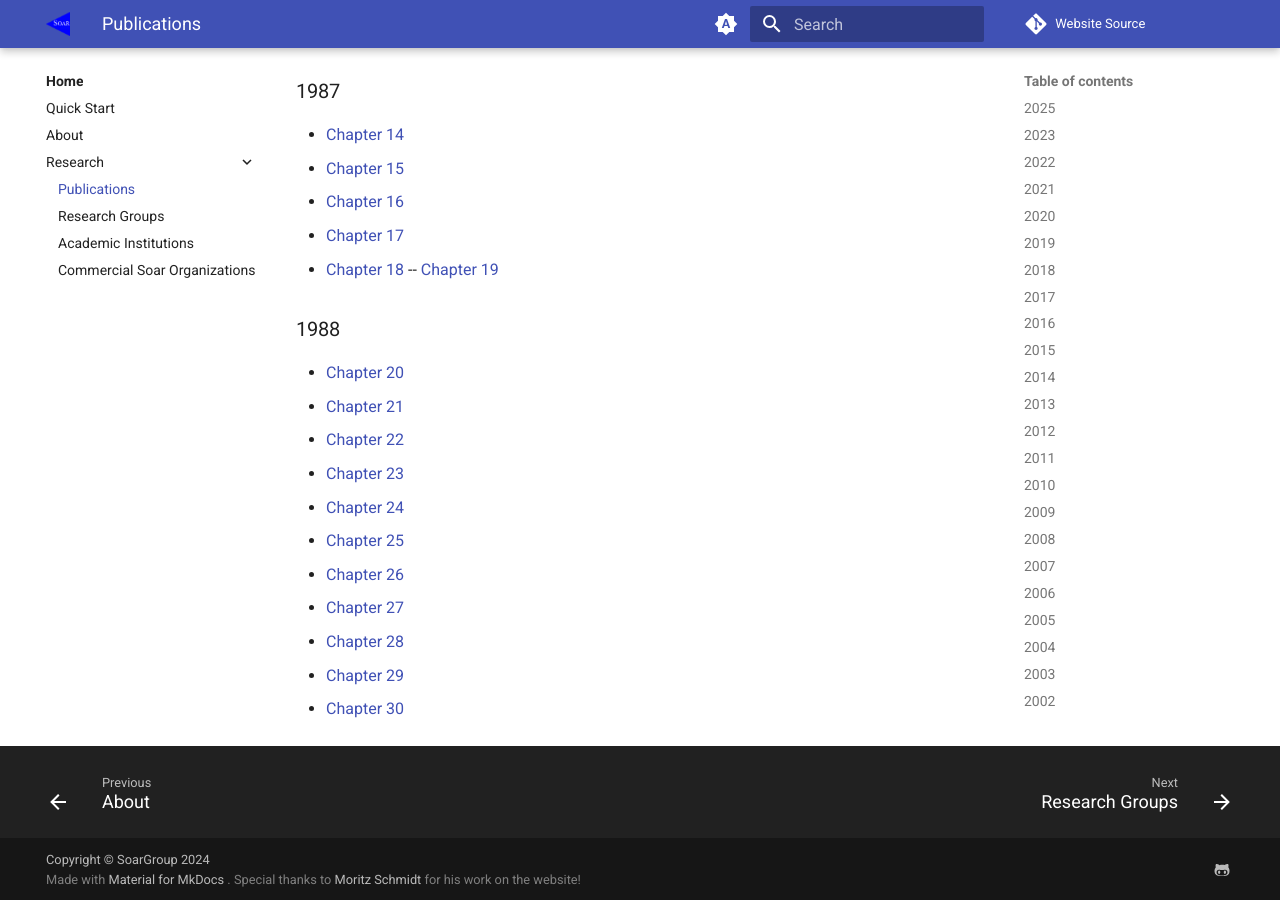
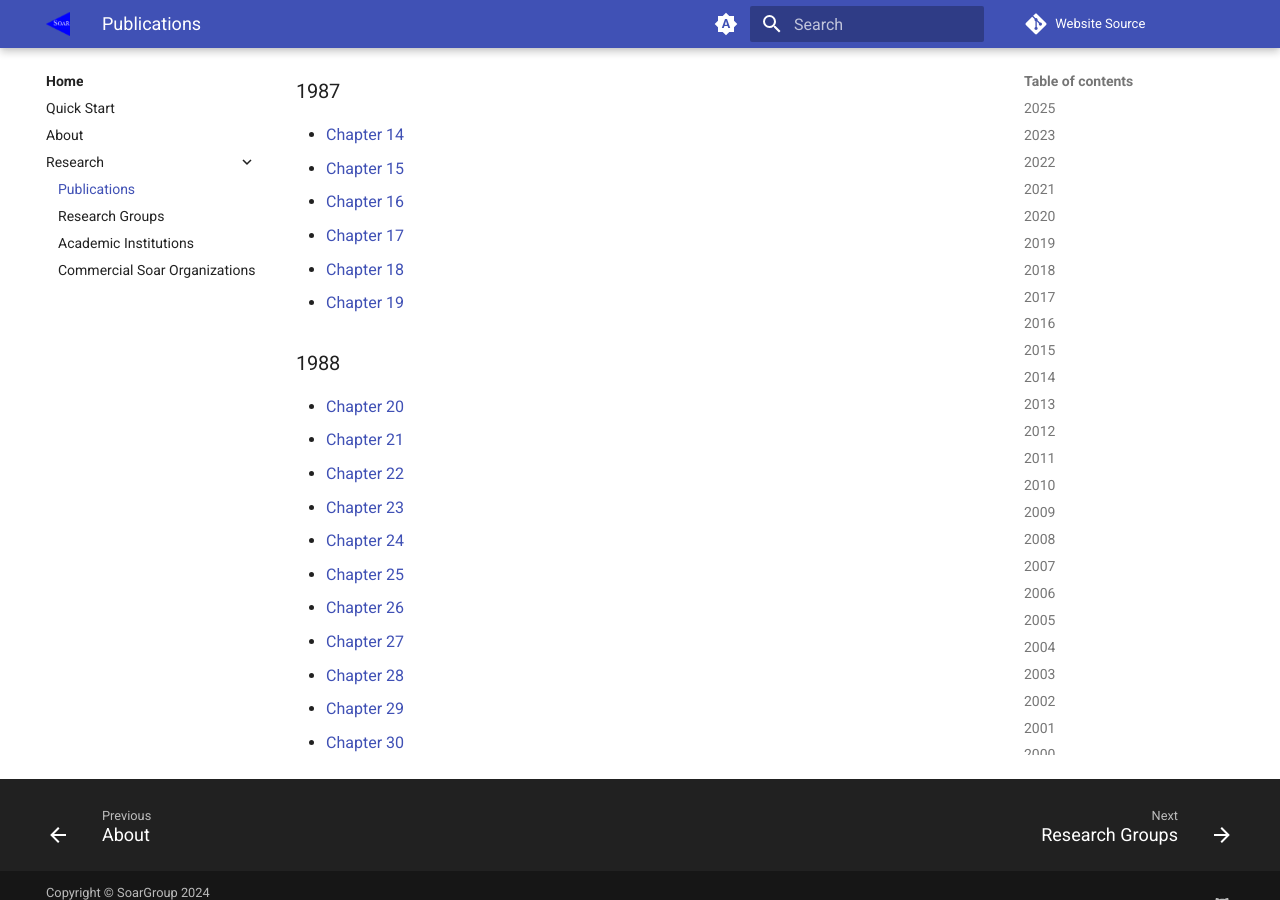
Before and after one commit to SoarGroup/SoarGroup.github.io, an MkDocs documentation site: the page built from docs/home/Publications.md, in a window 1280 px wide and 900 px high, scrolled down 24129 px. Built offline with MkDocs 1.6.1 and Material for MkDocs 9.7.7, drawn with Linux system fonts in a browser that asks for light colours; comment, search, counter and statistics services are not loaded.

Commit message:
Fix formatting

```diff
--- a/docs/home/Publications.md
+++ b/docs/home/Publications.md
@@ -1441,7 +1441,7 @@ Published in 1993, this collection comprises of papers spanning the years 1969-1
 -   [Chapter 16](https://raw.githubusercontent.com/SoarGroup/website-downloads/main/pubs/the_soar_papers_vol_1/16.pdf)
 -   [Chapter 17](https://raw.githubusercontent.com/SoarGroup/website-downloads/main/pubs/the_soar_papers_vol_1/17.pdf)
 -   [Chapter 18](https://raw.githubusercontent.com/SoarGroup/website-downloads/main/pubs/the_soar_papers_vol_1/18.pdf)
--- [Chapter 19](https://raw.githubusercontent.com/SoarGroup/website-downloads/main/pubs/the_soar_papers_vol_1/19.pdf)
+- [Chapter 19](https://raw.githubusercontent.com/SoarGroup/website-downloads/main/pubs/the_soar_papers_vol_1/19.pdf)
 
 ### 1988
 
```
